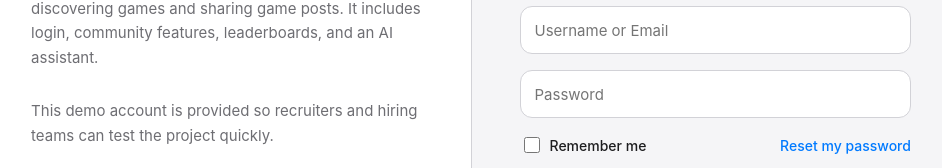
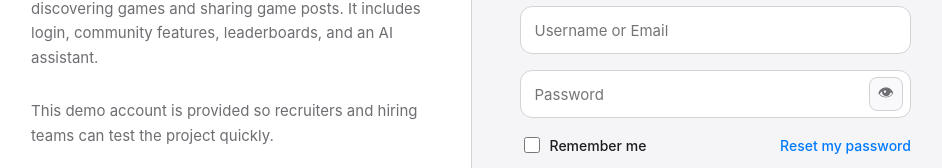
Before and after one commit to LeoC1110/ai-game-discovery-platform, a React (Vite) app in the folder apps/auth-frontend/: page / in a window 1280 px wide. Shown: the part 209-377 px from the top of the page, without its empty margins (169-1111 px from the left). Built offline with nearby package versions, Linux system fonts and the light colour scheme; no server answers.

Commit message:
Update Password Text

```diff
--- a/apps/auth-frontend/src/App.css
+++ b/apps/auth-frontend/src/App.css
@@ -1413,6 +1413,43 @@ select:focus-visible {
   text-decoration: underline;
 }
 
+.password-input-wrap {
+  position: relative;
+}
+
+.password-input-wrap .password-input {
+  width: 100%;
+  padding-right: 48px;
+}
+
+.password-toggle {
+  position: absolute;
+  right: 8px;
+  top: 50%;
+  transform: translateY(-50%);
+  width: 34px;
+  height: 34px;
+  border: 1px solid var(--color-border);
+  border-radius: 8px;
+  background: var(--color-surface-alt);
+  color: var(--color-text-muted);
+  display: inline-flex;
+  align-items: center;
+  justify-content: center;
+  cursor: pointer;
+  font-size: 16px;
+}
+
+.password-toggle:hover {
+  color: var(--color-text);
+  background: var(--color-surface);
+}
+
+.password-toggle:focus-visible {
+  outline: 2px solid var(--color-primary);
+  outline-offset: 1px;
+}
+
 .login-reset-msg {
   background: rgba(0, 122, 255, 0.07);
   border: 1px solid rgba(0, 122, 255, 0.2);
--- a/apps/auth-frontend/src/screens/LoginPage.jsx
+++ b/apps/auth-frontend/src/screens/LoginPage.jsx
@@ -30,6 +30,7 @@ export default function LoginPage() {
   const navigate = useNavigate();
   const [msg, setMsg] = useState('');
   const [rememberMe, setRememberMe] = useState(false);
+  const [showPassword, setShowPassword] = useState(false);
   const [login, { loading }] = useMutation(LOGIN);
 
   const onSubmit = async (e) => {
@@ -134,14 +135,24 @@ export default function LoginPage() {
               required
             />
 
+            <div className="password-input-wrap">
               <input
-              className="input"
+                className="input password-input"
                 name="password"
-              type="password"
+                type={showPassword ? 'text' : 'password'}
                 placeholder="Password"
                 autoComplete="current-password"
                 required
               />
+              <button
+                type="button"
+                className="password-toggle"
+                aria-label={showPassword ? 'Hide password' : 'Show password'}
+                onClick={() => setShowPassword((v) => !v)}
+              >
+                👁
+              </button>
+            </div>
 
             <div className="login-form-extras">
               <label className="login-remember">
```
Lines whose indentation alone changed are shown as unchanged.
